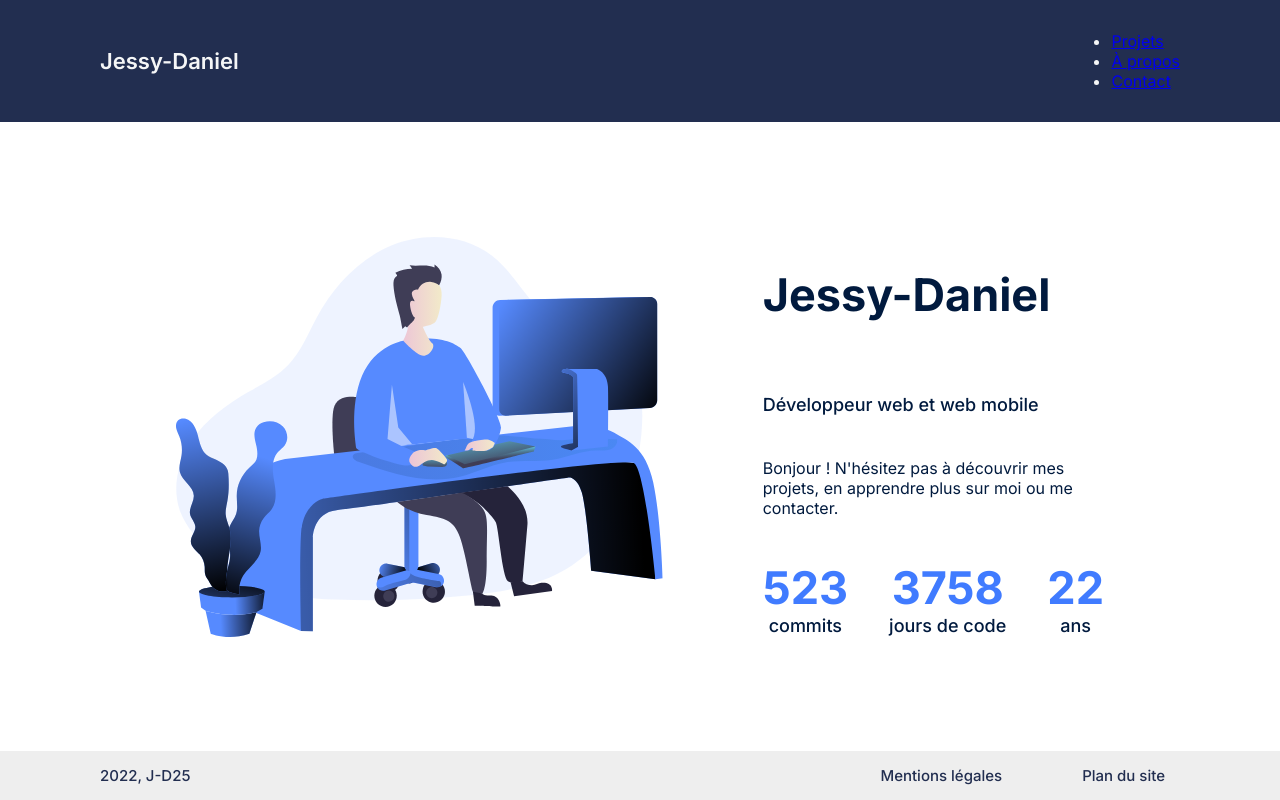
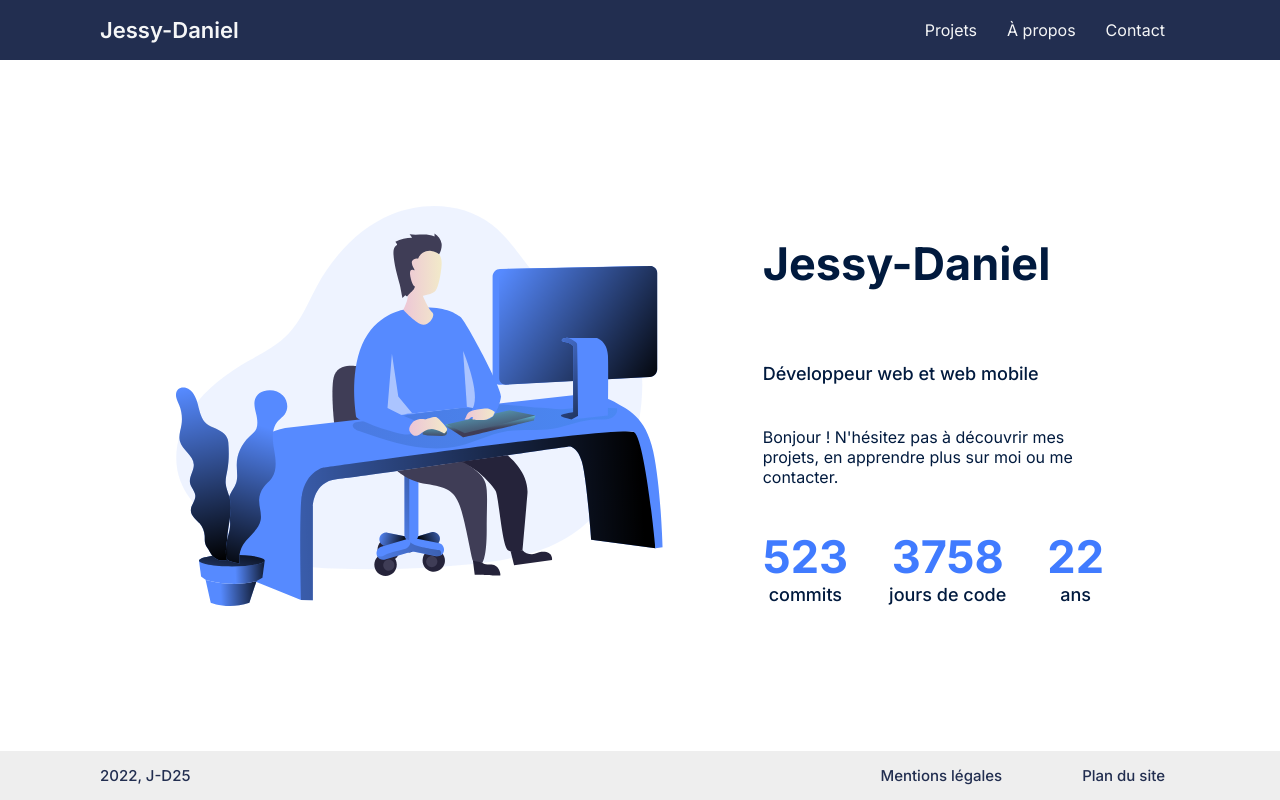
Before and after one commit to J-D25/portfolio, a React (Create React App) app: page / in a window 1280 px wide. Built offline with nearby package versions, Linux system fonts and the light colour scheme.

Commit message:
src/index.css : replace header>ul by header>nav>ul

```diff
--- a/src/index.css
+++ b/src/index.css
@@ -22,21 +22,21 @@ p {
     margin: 0;
 }
 
-header>ul,
+header>nav>ul,
 footer>ul {
     margin: 0;
     padding: 0;
     display: flex;
 }
 
-header>ul>li,
+header>nav>ul>li,
 footer>ul>li {
     margin: 0;
     list-style: none;
     transition: 0.3s, background-size 0.3s 0.3s;
 }
 
-header>ul>li>a,
+header>nav>ul>li>a,
 footer>ul>li>a {
     color: inherit;
     text-decoration: none;
@@ -44,14 +44,14 @@ footer>ul>li>a {
     padding: 5px 15px;
 }
 
-header>ul>li:hover,
+header>nav>ul>li:hover,
 footer>ul>li:hover {
     --d: 100%;
     background-position: 50% 0%;
     transition: 0.3s, background-position 0.3s 0.3s, color 0.3s 0.3s;
 }
 
-header>ul>li:hover>a,
+header>nav>ul>li:hover>a,
 footer>ul>li:hover>a {
     transition: color 0.9s;
 }
```
